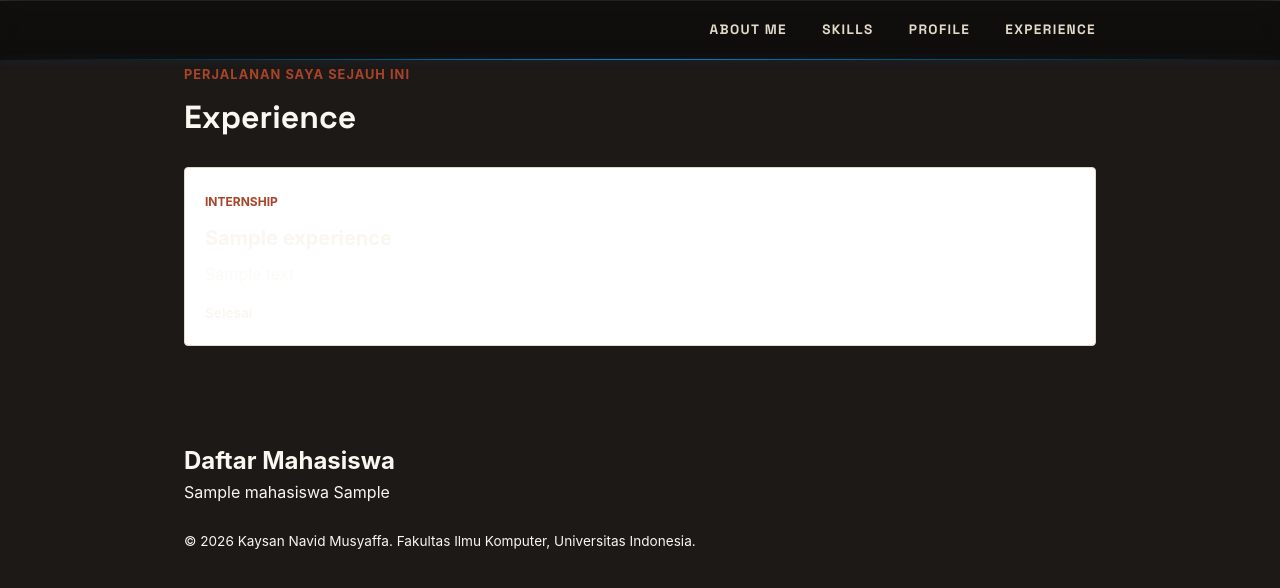
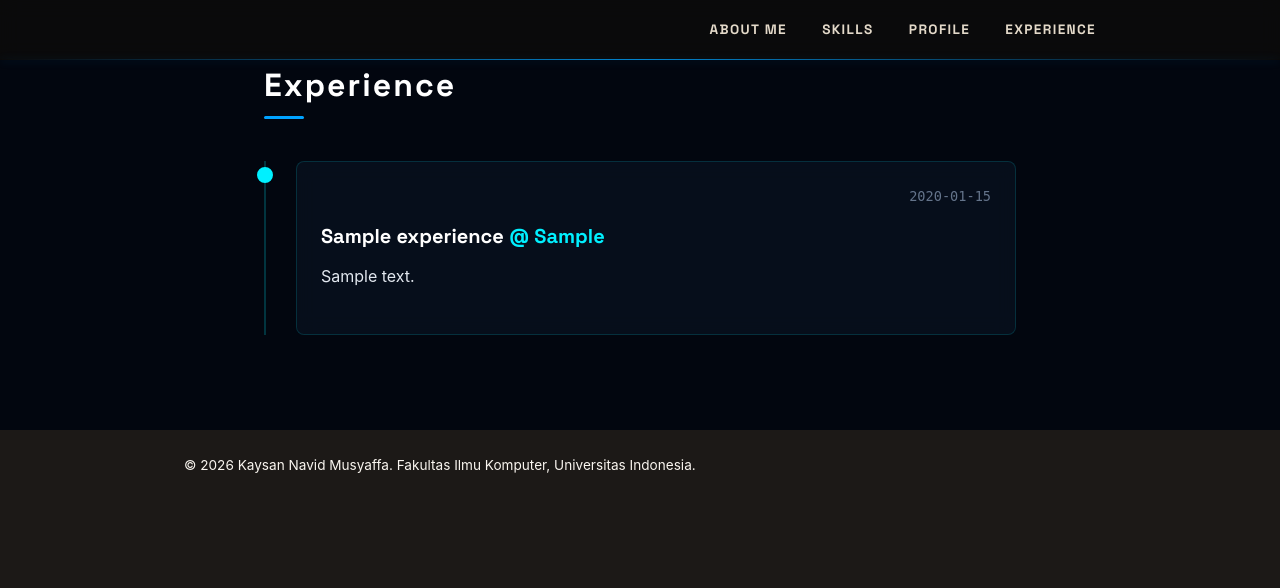
Before and after one commit to nalkq/myportofolio, a Django app: page /experience/ in a window 1280 px wide. Shown: the top 588 px of the page. Run offline with Django 5.2, Linux system fonts and the light colour scheme; tables that the repository leaves empty hold one stand-in row (values such as "Sample post").

Commit message:
feat: add experience section

```diff
--- a/main/admin.py
+++ b/main/admin.py
@@ -1,9 +1,11 @@
 from django.contrib import admin
 from .models import Mahasiswa
 from .models import Skill
+from .models import Experience
 
 @admin.register(Mahasiswa)
 class MahasiswaAdmin(admin.ModelAdmin):
     list_display = ('nama', 'npm')
 
 admin.site.register(Skill)
+admin.site.register(Experience)
--- a/main/models.py
+++ b/main/models.py
@@ -2,28 +2,14 @@ import uuid
 from django.db import models
 
 class Experience(models.Model):
-    EXPERIENCE_CHOICES = [
-        ('internship', 'Internship'),
-        ('research', 'Research'),
-        ('volunteer', 'Volunteer'),
-        ('part-time', 'Part-Time'),
-        ('full-time', 'Full-Time'),
-        ('freelance', 'Freelance'),
-    ]
+    title = models.CharField(max_length=100)
+    company = models.CharField(max_length=100, default='')
+    date_range = models.CharField(max_length=50, default='')
+    description = models.TextField()
+    is_active = models.BooleanField(default=False)
 
-    id = models.UUIDField(primary_key=True, default=uuid.uuid4, editable=False)
-    title = models.CharField(max_length=255)
-    description = models.TextField()
-    category = models.CharField(max_length=20, choices=EXPERIENCE_CHOICES, default='full-time')
-    thumbnail = models.URLField(blank=True, null=True)
-    started_at = models.DateTimeField(auto_now_add=True)
-    ended_at = models.DateTimeField(blank=True, null=True)
     def __str__(self):
-        return self.title
-
-    @property
-    def is_ongoing(self):
-        return self.ended_at is None
+        return f"{self.title} - {self.company}"
 
 class Mahasiswa(models.Model):
     nama = models.CharField(max_length=30)
--- a/main/views.py
+++ b/main/views.py
@@ -21,11 +21,10 @@ def show_main(request):
 
 def show_experience(request):
     context = {
-        "name": "Kaysan Navid Musyaffa",
-        "experience_list": Experience.objects.all(),
-        "list_mahasiswa": Mahasiswa.objects.all(),
+        'name': 'Kaysan Navid Musyaffa',
+        'experiences': Experience.objects.all(),
     }
-    return render(request, "experience.html", context)
+    return render(request, 'experience.html', context)
 
 def show_skills(request):
     skills_data = Skill.objects.all()
--- a/static/css/style.css
+++ b/static/css/style.css
@@ -477,55 +477,159 @@ html {
 }
 
   .experience-section {
-    padding: 4rem 0;
-    border-top: 1px solid var(--line);
+    padding: 60px 20px;
+    background-color: #02060f;
+    color: #e2e8f0;
   }
 
-.section-kicker {
-    color: var(--accent-dark);
-    font-size: 0.8rem;
-    font-weight: 700;
-    letter-spacing: 0.08em;
-    text-transform: uppercase;
+  .experience-section .container {
+    max-width: 800px;
+    margin: 0 auto;
   }
 
-.experience-section h1 {
-    margin: 0.4rem 0 1.5rem;
-    font-size: 2rem;
+  .section-header {
+    margin-bottom: 40px;
   }
 
-.experience-grid {
-    display: grid;
-    grid-template-columns: repeat(auto-fit, minmax(240px, 1fr));
-    gap: 1rem;
+  .section-title {
+    font-family: 'Space Grotesk', monospace;
+    font-size: 2rem;
+    color: #ffffff;
+    margin: 0 0 10px 0;
+    letter-spacing: 2px;
   }
 
-.experience-card {
-    padding: 1.25rem;
-    background-color: #fff;
-    border: 1px solid var(--line);
-    border-radius: var(--radius);
+  .section-subtitle {
+    color: #64748b;
+    font-size: 1rem;
+    margin: 0;
   }
 
-.experience-category {
-    color: var(--accent-dark);
-    font-size: 0.75rem;
-    font-weight: 700;
-    text-transform: uppercase;
+  .neon-accent {
+    color: #00f0ff;
+    text-shadow: 0 0 8px rgba(0, 240, 255, 0.6);
   }
 
-.experience-card h2 {
-    margin: 0.5rem 0;
-    font-size: 1.25rem;
+  /* Timeline Base */
+  .cyber-timeline {
+    position: relative;
+    padding-left: 30px;
+    border-left: 2px solid rgba(0, 240, 255, 0.2);
   }
 
-.experience-description,
-.empty-state {
-    color: var(--text-muted);
+  /* Timeline Item & Dot */
+  .timeline-item {
+    position: relative;
+    margin-bottom: 35px;
   }
 
-.experience-status {
-    margin-top: 1rem;
+  .timeline-dot {
+    position: absolute;
+    left: -39px;
+    top: 6px;
+    width: 16px;
+    height: 16px;
+    border-radius: 50%;
+    background-color: #02060f;
+    border: 2px solid #00f0ff;
+    box-shadow: 0 0 8px rgba(0, 240, 255, 0.5);
+    transition: all 0.3s ease;
+  }
+
+  .timeline-item.active .timeline-dot {
+    background-color: #00f0ff;
+    box-shadow: 0 0 12px #00f0ff;
+    animation: pulseGlow 1.8s infinite;
+  }
+
+  @keyframes pulseGlow {
+    0% { box-shadow: 0 0 0 0 rgba(0, 240, 255, 0.8); }
+    70% { box-shadow: 0 0 0 12px rgba(0, 240, 255, 0); }
+    100% { box-shadow: 0 0 0 0 rgba(0, 240, 255, 0); }
+  }
+
+  .timeline-content {
+    background: rgba(10, 20, 35, 0.6);
+    backdrop-filter: blur(10px);
+    -webkit-backdrop-filter: blur(10px);
+    border: 1px solid rgba(0, 240, 255, 0.15);
+    border-radius: 8px;
+    padding: 24px;
+    transition: transform 0.3s ease, border-color 0.3s ease, box-shadow 0.3s ease;
+  }
+
+  .timeline-content:hover {
+    transform: translateX(5px);
+    border-color: rgba(0, 240, 255, 0.6);
+    box-shadow: 0 10px 20px -5px rgba(0, 240, 255, 0.2);
+  }
+
+  .log-header {
+    display: flex;
+    justify-content: space-between;
+    align-items: center;
+    font-family: monospace;
     font-size: 0.85rem;
-    font-weight: 600;
+    margin-bottom: 12px;
   }
+
+  .log-status {
+    color: #00f0ff;
+    letter-spacing: 1px;
+  }
+
+  .log-date {
+    color: #64748b;
+  }
+
+  .role-title {
+    font-family: 'Space Grotesk', sans-serif;
+    font-size: 1.25rem;
+    font-weight: 700;
+    color: #ffffff;
+    margin: 0 0 12px 0;
+  }
+
+  .role-title .company {
+    color: #00f0ff;
+  }
+
+  .log-details {
+    list-style: none;
+    padding-left: 0;
+    margin-bottom: 20px;
+  }
+
+  .log-details li {
+    position: relative;
+    padding-left: 20px;
+    margin-bottom: 8px;
+    color: #94a3b8;
+    font-size: 0.95rem;
+    line-height: 1.5;
+  }
+
+  .log-details li::before {
+    content: ">";
+    position: absolute;
+    left: 0;
+    color: #00f0ff;
+    font-family: monospace;
+    font-weight: bold;
+  }
+
+  .tech-stack {
+    display: flex;
+    flex-wrap: wrap;
+    gap: 8px;
+  }
+
+  .tech-tag {
+    font-family: monospace;
+    font-size: 0.75rem;
+    background: rgba(0, 240, 255, 0.08);
+    color: #00f0ff;
+    padding: 4px 10px;
+    border-radius: 4px;
+    border: 1px solid rgba(0, 240, 255, 0.25);
+  }
--- a/templates/experience.html
+++ b/templates/experience.html
@@ -30,51 +30,45 @@
     </header>
 
     <main>
-        <section class="experience-section" id="experience">
+        <section id="experience" class="experience-section">
             <div class="container">
-                <p class="section-kicker">Perjalanan saya sejauh ini</p>
-                <h1>Experience</h1>
 
-                <div class="experience-grid">
-                    {% for experience in experience_list %}
-                        <article class="experience-card">
-                            <span class="experience-category">
-                                {{ experience.get_category_display }}
-                            </span>
-                            <h2>{{ experience.title }}</h2>
-                            <p class="experience-description">
-                                {{ experience.description }}
-                            </p>
+                <header class="section-header">
+                    <h2 class="section-title">Experience</h2>
+                </header>
 
-                            {% if experience.is_ongoing %}
-                                <p class="experience-status">Sedang berlangsung</p>
-                            {% else %}
-                                <p class="experience-status">Selesai</p>
-                            {% endif %}
-                        </article>
+                <div class="cyber-timeline">
+
+                    {% for log in experiences %}
+
+                    <article class="timeline-item {% if log.is_active %}active{% endif %}">
+                        <div class="timeline-dot"></div>
+
+                        <div class="timeline-content">
+                            <header class="log-header">
+                                <span></span>
+                                <span class="log-date">{{ log.date_range }}</span>
+                            </header>
+
+                            <h3 class="role-title">{{ log.title }} <span class="company">@ {{ log.company }}</span></h3>
+
+                            <div class="log-details">
+                                {{ log.description|safe }}
+                            </div>
+                        </div>
+                    </article>
+
                     {% empty %}
-                        <p class="empty-state">
-                            Belum ada pengalaman yang ditambahkan.
-                        </p>
+                    <div class="log-details">
+                        <p>Belum ada data experience yang ditambahkan pada halaman ini.</p>
+                    </div>
+
                     {% endfor %}
+
                 </div>
             </div>
         </section>
-        <section class="container" style="margin-top: 2rem;">
-            <h2>Daftar Mahasiswa</h2>
-            <ul style="list-style: none; padding: 0;">
-                {% for mhs in list_mahasiswa %}
-                    <li>
-                        <span>{{ mhs.nama }}</span>
-                        <span>{{ mhs.npm }}</span>
-                    </li>
-                {% empty %}
-                    <li>Belum ada data mahasiswa.</li>
-                {% endfor %}
-            </ul>
-        </section>
     </main>
-
     <!-- Footer -->
     <footer class="site-footer">
         <div class="container">
```
Also changed, not shown: main/migrations/0007_remove_experience_category_and_more.py (added). Lines whose indentation alone changed are shown as unchanged.
